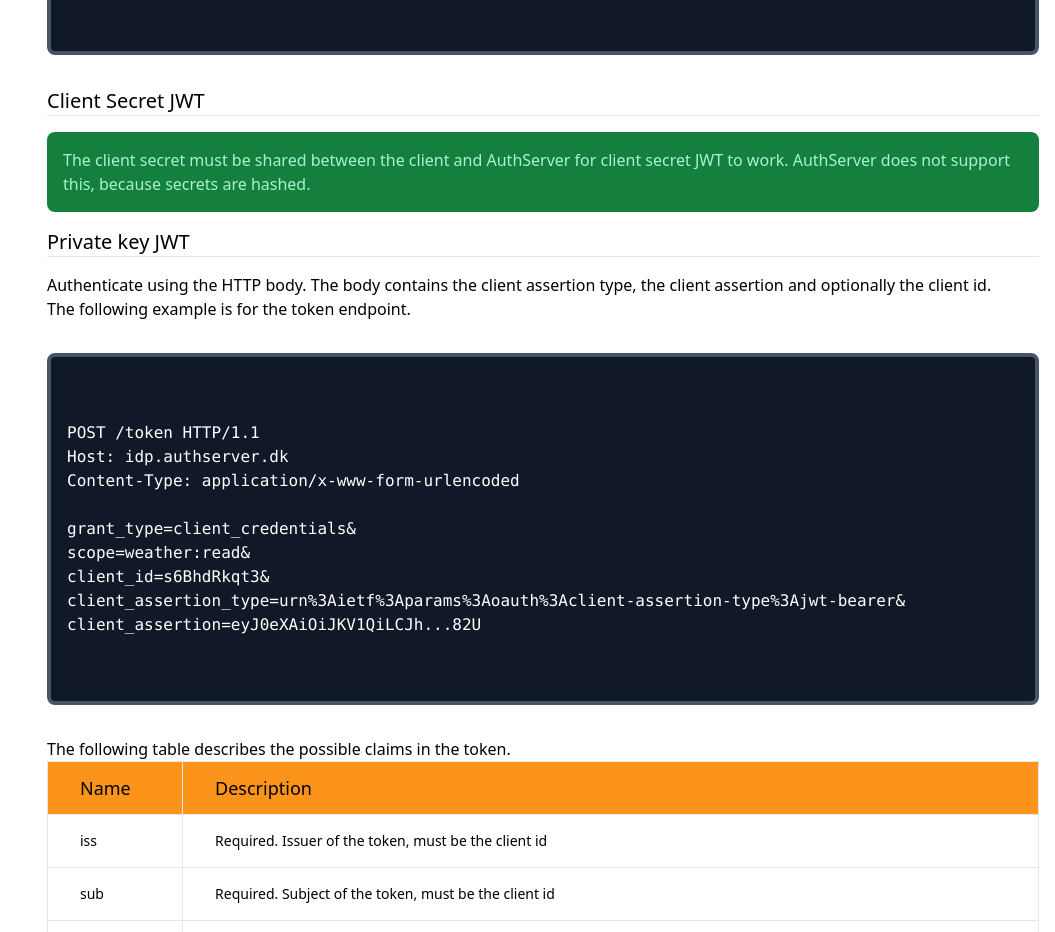
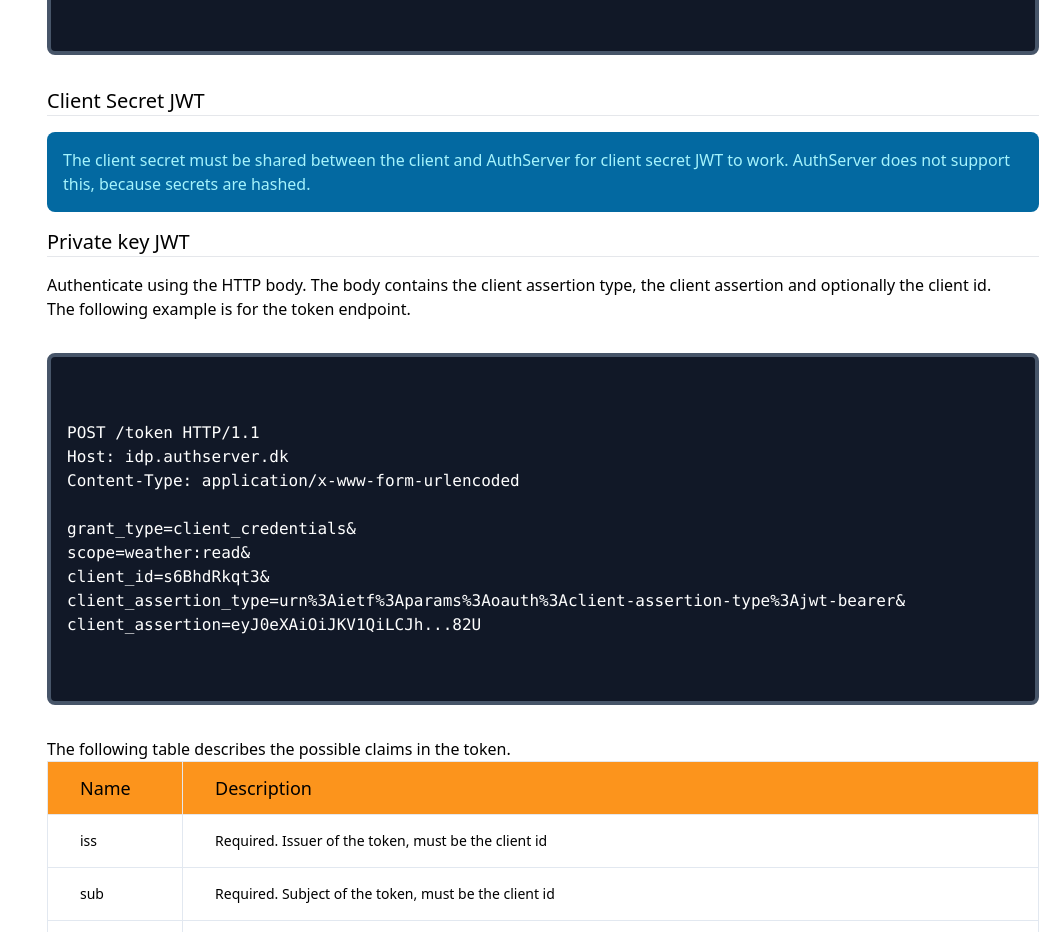
Before and after one commit to jokk-itu/authserver-framework, a SvelteKit app in the folder doc/: page /developer/client-authentication in a window 1280 px wide. Shown: the part 1480-2412 px from the top of the page, without its empty margins (225-1280 px from the left). Built offline with nearby package versions, Linux system fonts and the light colour scheme.

Commit message:
update: make information banner blue

```diff
--- a/doc/src/components/InformationBanner.svelte
+++ b/doc/src/components/InformationBanner.svelte
@@ -1,3 +1,3 @@
-<div class="p-4 my-2 rounded-lg bg-green-700 font-medium text-emerald-200">
+<div class="p-4 my-2 rounded-lg bg-sky-700 font-medium text-cyan-200">
     <slot/>
 </div>
```
